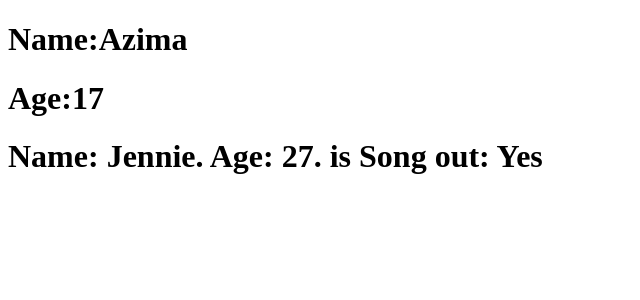
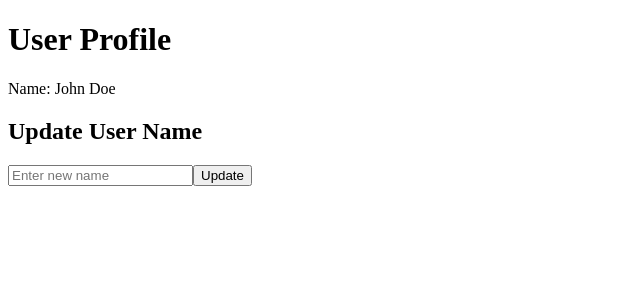
Before and after one commit to TemirovaAzima/typescript-react, a React (Vite) app: page / in a window 1280 px wide. Shown: the top 300 px of the page, without its empty margins (0-640 px from the left). Built offline with nearby package versions, Linux system fonts and the light colour scheme.

Commit message:
useContext task in typescript end

```diff
--- a/src/App.tsx
+++ b/src/App.tsx
@@ -1,27 +1,15 @@
-import ComponentA from "./components/ComponentA.tsx";
-import React, {createContext} from "react";
-import {PersonProp} from "./type.ts";
+import React from "react";
+import UserProvider from './context/UserContext.tsx'
+import UserProfile from './component/UserProfile.tsx'
+import UpdateUser from "./component/UpdateUser.tsx";
 
-export const DataName = createContext<string| undefined>(undefined);
-export const DataAge = createContext<number | undefined>(undefined);
-export const DataPerson = createContext<PersonProp| undefined>(undefined);
 const App: React.FC =()=>{
-    const name:string = "Azima"
-    const age:number = 17
-    const person ={
-        name: "Jennie",
-        age: 27,
-        isSongOut: true
-    };
 
     return(
-            <DataName.Provider value={name}>
-                <DataAge.Provider value={age}>
-                    <DataPerson.Provider value={person}>
-                        <ComponentA/>
-                    </DataPerson.Provider>
-                </DataAge.Provider>
-            </DataName.Provider>
+       <UserProvider>
+           <UserProfile/>
+           <UpdateUser/>
+       </UserProvider>
 
     )
 }
--- /dev/null
+++ b/src/component/UpdateUser.tsx
@@ -0,0 +1,34 @@
+import React, {useContext, useState} from 'react';
+import {UserContext} from '../context/UserContext.tsx';
+const UpdateUser:React.FC = () => {
+    const [newName,setNewName] = useState("");
+    const context = useContext(UserContext);
+    if(!context){
+        throw new Error("UserContext must be used within a UserProfile");
+    }
+    const updateUser= context.updateUser;
+
+    const handleSubmit =(e: React.FormEvent<HTMLFormElement>)=>{
+        e.preventDefault()
+        if(newName.trim()){
+            updateUser(newName);
+            setNewName("")
+        }
+    };
+
+    return (
+        <div>
+            <h2>Update User Name</h2>
+            <form onSubmit={handleSubmit}>
+                <input
+                type="text"
+                value={newName}
+                placeholder="Enter new name"
+                onChange={(e:React.ChangeEvent<HTMLInputElement>)=>setNewName(e.target.value)}
+                />
+                <button type="submit">Update</button>
+            </form>
+        </div>
+    );
+};
+export default UpdateUser
--- /dev/null
+++ b/src/component/UserProfile.tsx
@@ -0,0 +1,18 @@
+import React, {useContext} from 'react'
+import {UserContext} from '../context/UserContext.tsx'
+const UserProfile:React.FC = () => {
+    const context = useContext(UserContext)
+    if(!context){
+        throw new Error("UserContext must be used within a UserProvider")
+    }
+    // const user= context.user
+    const {user} = context
+
+    return (
+        <div>
+            <h1>User Profile</h1>
+            <p>Name: {user.name}</p>
+        </div>
+    )
+}
+export default UserProfile
--- a/src/components/ComponentA.tsx
+++ /dev/null
@@ -1,11 +0,0 @@
-
-import ComponentB from "./ComponentB.tsx";
-
-const ComponentA= () => {
-    return (
-        <div>
-            <ComponentB/>
-        </div>
-    )
-}
-export default ComponentA
--- a/src/components/ComponentB.tsx
+++ /dev/null
@@ -1,12 +0,0 @@
-import React from 'react'
-import ComponentC from "./ComponentC.tsx";
-
-const ComponentB: React.FC= () => {
-
-    return (
-        <div>
-            <ComponentC/>
-        </div>
-    )
-}
-export default ComponentB
--- a/src/components/ComponentC.tsx
+++ /dev/null
@@ -1,21 +0,0 @@
-import React, {useContext} from 'react'
-import {DataName, DataAge, DataPerson} from '../App.tsx'
-
-const ComponentC: React.FC = () => {
-    const userName = useContext(DataName);
-    const userAge = useContext(DataAge);
-    const userPerson = useContext(DataPerson);
-
-    return (
-        <div>
-            <h1>Name:{userName ?? "No name provided"}</h1>
-            <h1>Age:{userAge ?? "No age provided"}</h1>
-            {userPerson ? (
-                <h1>Name: {userPerson.name}. Age: {userPerson.age}. is Song out: {userPerson.isSongOut? "Yes" : "No"}</h1>
-            ) : (
-                <p>No person found </p>
-            )}
-        </div>
-    )
-}
-export default ComponentC
--- /dev/null
+++ b/src/context/UserContext.tsx
@@ -0,0 +1,21 @@
+import {createContext, useState} from "react";
+import React from 'react'
+import {UserContextProp} from "../type.ts";
+export type UserProp={
+    name: string,
+}
+export const UserContext = createContext<UserContextProp|undefined>(undefined);
+const UserProvider:React.FC<{children:React.ReactNode}> = ({children}) => {
+    const [user,setUser] = useState<UserProp>({name: "John Doe"});
+
+    const updateUser =(newName:string)=>{
+        setUser({name: newName})
+    }
+
+    return (
+         <UserContext.Provider value={{user,updateUser}}>
+             {children}
+         </UserContext.Provider>
+    )
+}
+export default UserProvider
```
Also changed, not shown: src/type.ts (+6 -5 lines).
